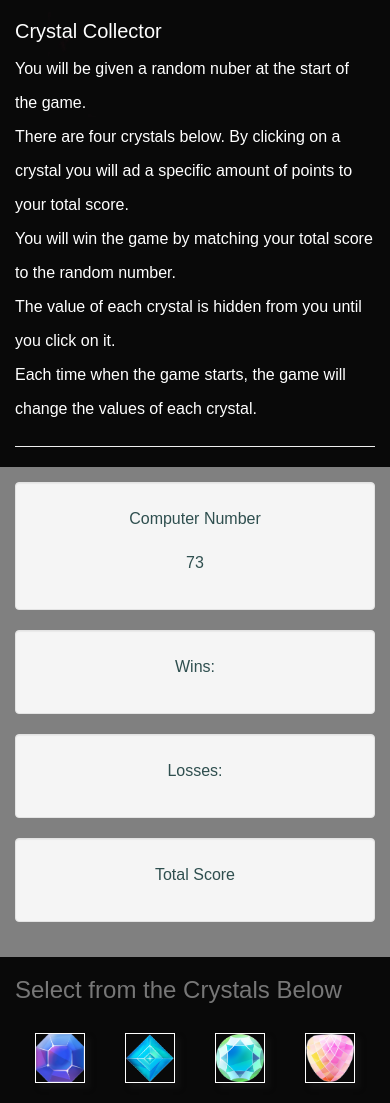
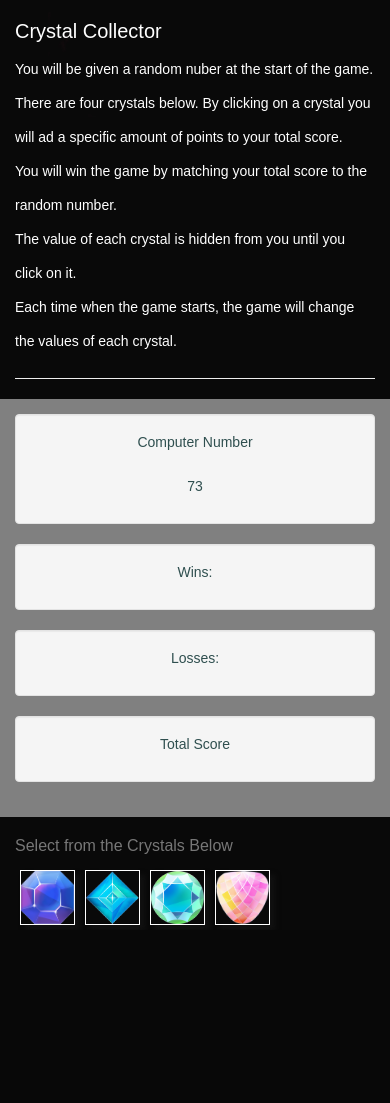
Before and after one commit to haginl1/Crystal-Collector-week-4, a PHP site: page / in a window 390 px wide. Shown: the part 52-1155 px from the top of the page. After the commit the page ends 977 px from the top, so only its background shows below. Run offline with PHP 8.4, Linux system fonts and the light colour scheme; some libraries are stand-ins or nearby versions.

Commit message:
refinments for responsiveness

```diff
--- a/assets/css/style.css
+++ b/assets/css/style.css
@@ -101,9 +101,9 @@ body{
       .pic img{
         border: 1px solid #fff;
         float: left;
-        height: 25px;
-        width: 25px;
-        margin: 20px;
+        height: 50px;
+        width: 50px;
+        margin: 5px;
         overflow: hidden;
 
         -webkit-box-shadow: 5px 5px 5px #111;
@@ -111,8 +111,8 @@ body{
       }
 
       .grow img {
-        height: 50px;
-        width: 50px;
+        height: 55px;
+        width: 55px;
 
         -webkit-transition: all 1s ease;
           -moz-transition: all 1s ease;
@@ -124,16 +124,23 @@ body{
       .grow img:hover {
         width: 50px;
         height: 50px;
+        transition: .5s;
       }
       h1 {
 
         font-size: 20px;
       }
-
-      p {
+      h3{
         font-size: 16px;
       }
 
+      p {
+        font-size: 14px;
+      }
+
+      div.well{
+        padding: 10px;
+      }
 
 
     }
```
Also changed, not shown: index.html (+0 -7 lines).
